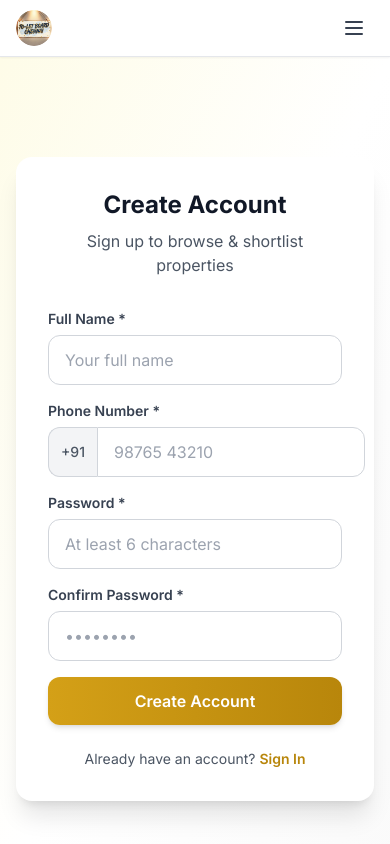
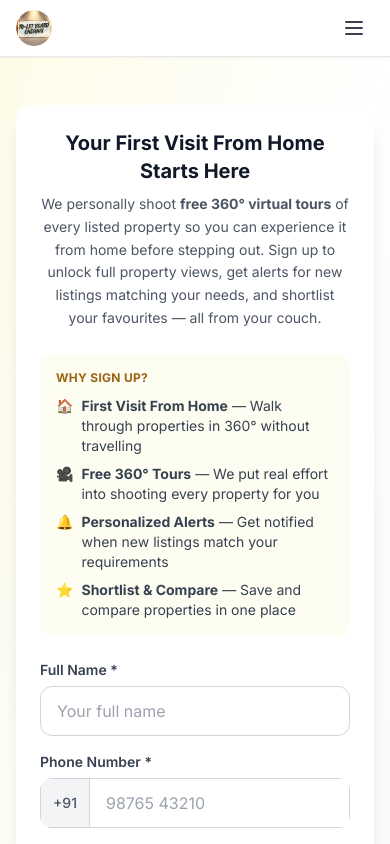
Before and after one commit to aphidsgroup/toletboardchennai, a Next.js app: page /register in a window 390 px wide. Shown: the top 844 px of the page. Built offline with nearby package versions, Linux system fonts and the light colour scheme; no server answers.

Commit message:
Signup-first flow, persuasive First Visit From Home copy, fix phone input overflow

```diff
--- a/app/p/[slug]/page.tsx
+++ b/app/p/[slug]/page.tsx
@@ -136,7 +136,7 @@ export default async function PropertyPage({ params }: PropertyPageProps) {
     // Gate: require login to view property
     const session = await getSession();
     if (!session.isLoggedIn) {
-        redirect(`/login?redirect=/p/${encodeURIComponent(slug)}`);
+        redirect(`/register?redirect=/p/${encodeURIComponent(slug)}`);
     }
 
     const property = await getProperty(slug);
--- a/app/register/page.tsx
+++ b/app/register/page.tsx
@@ -44,7 +44,6 @@ export default function RegisterPage() {
             return;
         }
 
-        // Validate phone
         const clean = formData.phone.replace(/\D/g, '').replace(/^91/, '');
         if (clean.length !== 10) {
             setError('Please enter a valid 10-digit phone number');
@@ -70,7 +69,6 @@ export default function RegisterPage() {
                 return;
             }
 
-            // Move to WhatsApp step
             setStep(2);
         } catch {
             setError('Something went wrong. Please try again.');
@@ -95,7 +93,7 @@ export default function RegisterPage() {
                 }),
             });
         } catch {
-            // Non-critical — continue anyway
+            // Non-critical
         } finally {
             setSavingWa(false);
             router.push(redirectTo);
@@ -123,7 +121,6 @@ export default function RegisterPage() {
                             <p className="text-sm text-gray-600 dark:text-gray-400">Get alerts when new properties are listed</p>
                         </div>
 
-                        {/* Same WhatsApp number? */}
                         <div className="mb-5">
                             <p className="text-sm font-semibold text-gray-700 dark:text-gray-300 mb-3">
                                 Is your WhatsApp number the same as your registered number?
@@ -150,14 +147,13 @@ export default function RegisterPage() {
                             </div>
                         </div>
 
-                        {/* Enter different WhatsApp number */}
                         {whatsappSame === 'no' && (
                             <div className="mb-5">
                                 <label className="block text-sm font-semibold text-gray-700 dark:text-gray-300 mb-1.5">
                                     WhatsApp Number
                                 </label>
-                                <div className="flex">
-                                    <span className="inline-flex items-center px-3 bg-gray-100 dark:bg-gray-600 border border-r-0 border-gray-300 dark:border-gray-600 rounded-l-xl text-sm text-gray-600 dark:text-gray-300 font-medium">
+                                <div className="flex overflow-hidden rounded-xl">
+                                    <span className="inline-flex items-center px-3 bg-gray-100 dark:bg-gray-600 border border-r-0 border-gray-300 dark:border-gray-600 text-sm text-gray-600 dark:text-gray-300 font-medium flex-shrink-0">
                                         +91
                                     </span>
                                     <input
@@ -166,14 +162,13 @@ export default function RegisterPage() {
                                         maxLength={10}
                                         value={whatsappNumber}
                                         onChange={(e) => setWhatsappNumber(e.target.value.replace(/\D/g, ''))}
-                                        className="flex-1 px-4 py-3 border border-gray-300 dark:border-gray-600 rounded-r-xl bg-white dark:bg-gray-700 text-gray-900 dark:text-white focus:ring-2 focus:ring-green-500 focus:border-transparent transition-all"
+                                        className="flex-1 min-w-0 px-4 py-3 border border-gray-300 dark:border-gray-600 bg-white dark:bg-gray-700 text-gray-900 dark:text-white focus:ring-2 focus:ring-green-500 focus:border-transparent transition-all"
                                         placeholder="98765 43210"
                                     />
                                 </div>
                             </div>
                         )}
 
-                        {/* Want updates? */}
                         {whatsappSame !== null && (
                             <div className="mb-6">
                                 <p className="text-sm font-semibold text-gray-700 dark:text-gray-300 mb-3">
@@ -202,7 +197,6 @@ export default function RegisterPage() {
                             </div>
                         )}
 
-                        {/* Actions */}
                         <div className="space-y-3">
                             {wantsUpdates !== null && (
                                 <button
@@ -229,10 +223,38 @@ export default function RegisterPage() {
     return (
         <main className="min-h-screen bg-gradient-to-br from-primary-50 via-white to-accent-50 dark:from-gray-900 dark:via-gray-950 dark:to-gray-900 flex items-center justify-center px-4 py-12">
             <div className="w-full max-w-md">
-                <div className="bg-white dark:bg-gray-800 rounded-2xl shadow-xl p-8">
-                    <div className="text-center mb-8">
-                        <h1 className="text-2xl font-bold text-gray-900 dark:text-white mb-2">Create Account</h1>
-                        <p className="text-gray-600 dark:text-gray-400">Sign up to browse & shortlist properties</p>
+                <div className="bg-white dark:bg-gray-800 rounded-2xl shadow-xl p-6 sm:p-8">
+                    {/* Persuasive Header */}
+                    <div className="text-center mb-6">
+                        <h1 className="text-xl sm:text-2xl font-bold text-gray-900 dark:text-white mb-2">
+                            Your First Visit From Home Starts Here
+                        </h1>
+                        <p className="text-sm text-gray-600 dark:text-gray-400 leading-relaxed">
+                            We personally shoot <strong>free 360° virtual tours</strong> of every listed property so you can experience it from home before stepping out. Sign up to unlock full property views, get alerts for new listings matching your needs, and shortlist your favourites — all from your couch.
+                        </p>
+                    </div>
+
+                    {/* Why Sign Up - Value Props */}
+                    <div className="bg-primary-50/60 dark:bg-gray-700/50 rounded-xl p-4 mb-6">
+                        <p className="text-xs font-bold text-primary-700 dark:text-primary-300 uppercase tracking-wide mb-2.5">Why Sign Up?</p>
+                        <ul className="space-y-2 text-sm text-gray-700 dark:text-gray-300">
+                            <li className="flex items-start gap-2">
+                                <span className="flex-shrink-0">🏠</span>
+                                <span><strong>First Visit From Home</strong> — Walk through properties in 360° without travelling</span>
+                            </li>
+                            <li className="flex items-start gap-2">
+                                <span className="flex-shrink-0">🎥</span>
+                                <span><strong>Free 360° Tours</strong> — We put real effort into shooting every property for you</span>
+                            </li>
+                            <li className="flex items-start gap-2">
+                                <span className="flex-shrink-0">🔔</span>
+                                <span><strong>Personalized Alerts</strong> — Get notified when new listings match your requirements</span>
+                            </li>
+                            <li className="flex items-start gap-2">
+                                <span className="flex-shrink-0">⭐</span>
+                                <span><strong>Shortlist & Compare</strong> — Save and compare properties in one place</span>
+                            </li>
+                        </ul>
                     </div>
 
                     {error && (
@@ -260,8 +282,8 @@ export default function RegisterPage() {
                             <label className="block text-sm font-semibold text-gray-700 dark:text-gray-300 mb-1.5">
                                 Phone Number *
                             </label>
-                            <div className="flex">
-                                <span className="inline-flex items-center px-3 bg-gray-100 dark:bg-gray-600 border border-r-0 border-gray-300 dark:border-gray-600 rounded-l-xl text-sm text-gray-600 dark:text-gray-300 font-medium">
+                            <div className="flex overflow-hidden rounded-xl">
+                                <span className="inline-flex items-center px-3 bg-gray-100 dark:bg-gray-600 border border-r-0 border-gray-300 dark:border-gray-600 text-sm text-gray-600 dark:text-gray-300 font-medium flex-shrink-0">
                                     +91
                                 </span>
                                 <input
@@ -270,7 +292,7 @@ export default function RegisterPage() {
                                     maxLength={10}
                                     value={formData.phone}
                                     onChange={(e) => setFormData({ ...formData, phone: e.target.value.replace(/\D/g, '') })}
-                                    className="flex-1 px-4 py-3 border border-gray-300 dark:border-gray-600 rounded-r-xl bg-white dark:bg-gray-700 text-gray-900 dark:text-white focus:ring-2 focus:ring-primary-500 focus:border-transparent transition-all"
+                                    className="flex-1 min-w-0 px-4 py-3 border border-gray-300 dark:border-gray-600 bg-white dark:bg-gray-700 text-gray-900 dark:text-white focus:ring-2 focus:ring-primary-500 focus:border-transparent transition-all"
                                     placeholder="98765 43210"
                                 />
                             </div>
@@ -305,6 +327,10 @@ export default function RegisterPage() {
                             />
                         </div>
 
+                        <p className="text-center text-xs text-gray-500 dark:text-gray-400 italic">
+                            Takes only 30 seconds!
+                        </p>
+
                         <button
                             type="submit"
                             disabled={loading}
```
Also changed, not shown: app/login/page.tsx (+4 -4 lines).
